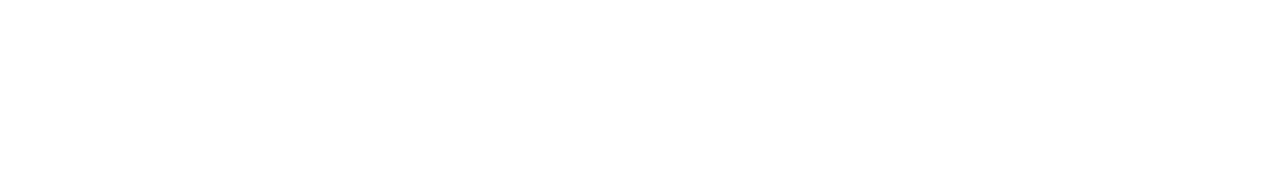
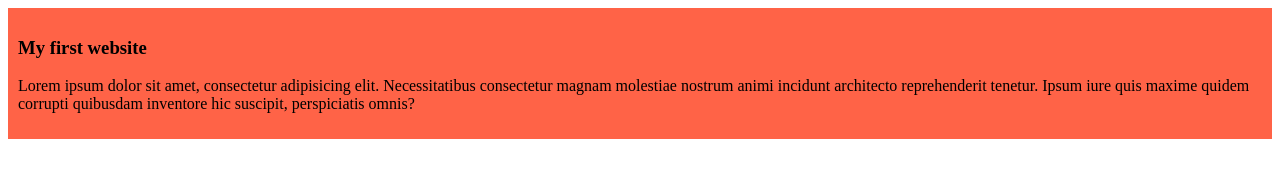
Before and after one commit to Humayraurmi/my-simple-website, a plain HTML site: page index.html in a window 1280 px wide. Drawn offline with Linux system fonts and the light colour scheme.

Commit message:
added the first blog

```diff
--- a/index.html
+++ b/index.html
@@ -4,8 +4,13 @@
     <meta charset="UTF-8">
     <meta name="viewport" content="width=device-width, initial-scale=1.0">
     <title>My simple website</title>
+    <link rel="stylesheet" href="style/blog.css">
 </head>
 <body>
+    <div>
+        <h3>My first website</h3>
+        <p>Lorem ipsum dolor sit amet, consectetur adipisicing elit. Necessitatibus consectetur magnam molestiae nostrum animi incidunt architecto reprehenderit tenetur. Ipsum iure quis maxime quidem corrupti quibusdam inventore hic suscipit, perspiciatis omnis?</p>
 
+    </div>
 </body>
 </html>
--- /dev/null
+++ b/style/blog.css
@@ -0,0 +1,4 @@
+div{
+    background-color: tomato;
+    padding:10px;
+}
```
